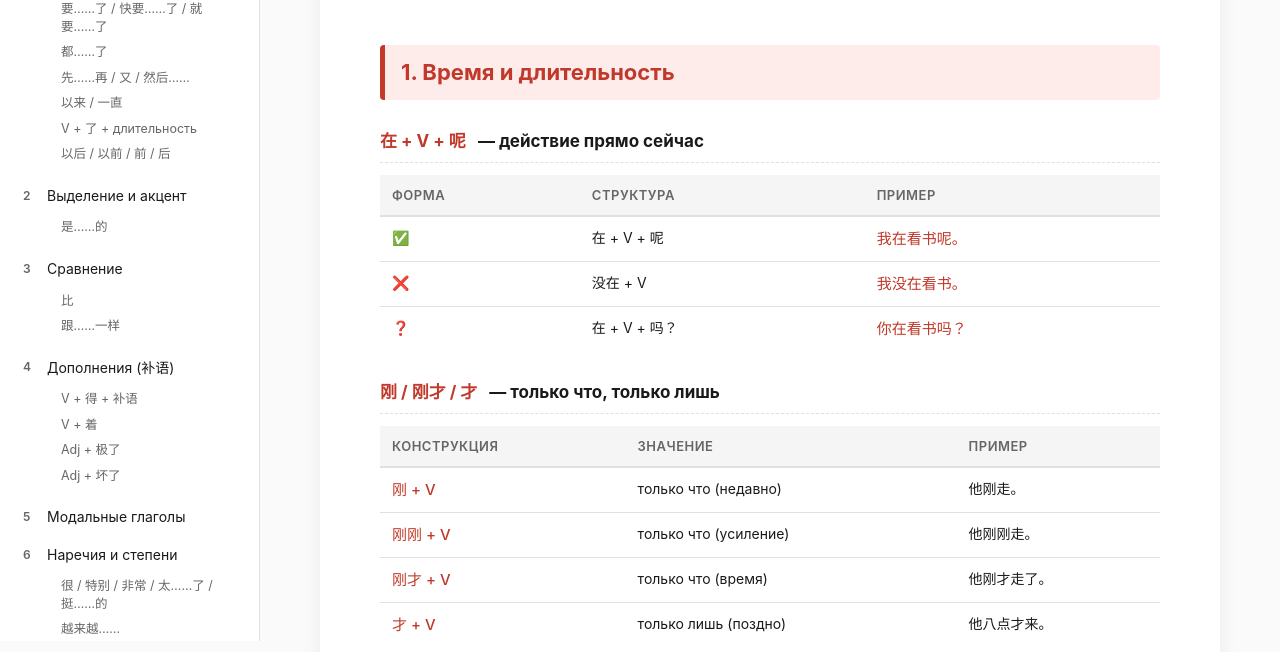
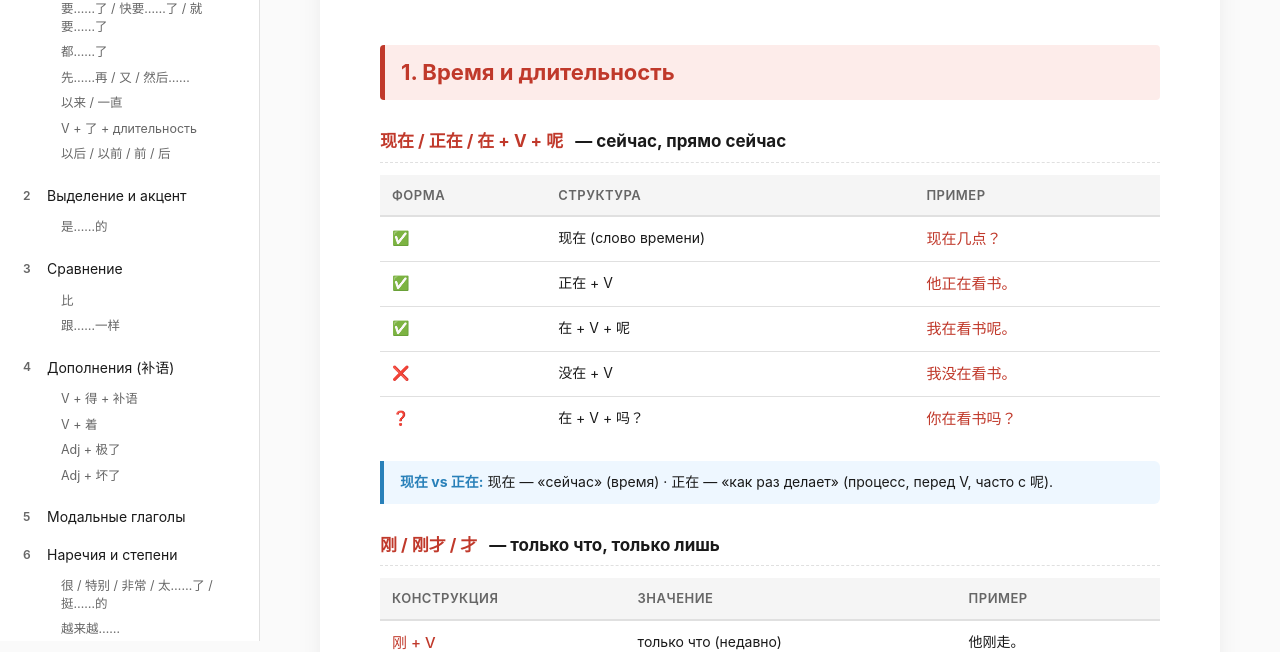
Before and after one commit to AlinaK96/hsk, a plain HTML site: page index.html in a window 1280 px wide. Shown: the part 159-811 px from the top of the page. Drawn offline with Linux system fonts and the light colour scheme.

Commit message:
新增: 现在/正在 + 先……再 vs 先……然后

```diff
--- a/index.html
+++ b/index.html
@@ -498,12 +498,24 @@
       <!-- 1 -->
       <h2 id="t1">1. Время и длительность</h2>
 
-      <h3><span class="cn">在 + V + 呢</span> — действие прямо сейчас</h3>
-      <table>
-        <tr>
-          <th>Форма</th>
-          <th>Структура</th>
-          <th>Пример</th>
+      <h3>
+        <span class="cn">现在 / 正在 / 在 + V + 呢</span> — сейчас, прямо сейчас
+      </h3>
+      <table>
+        <tr>
+          <th>Форма</th>
+          <th>Структура</th>
+          <th>Пример</th>
+        </tr>
+        <tr>
+          <td class="ok">✅</td>
+          <td>现在 (слово времени)</td>
+          <td class="cn-cell">现在几点？</td>
+        </tr>
+        <tr>
+          <td class="ok">✅</td>
+          <td>正在 + V</td>
+          <td class="cn-cell">他正在看书。</td>
         </tr>
         <tr>
           <td class="ok">✅</td>
@@ -521,6 +533,10 @@
           <td class="cn-cell">你在看书吗？</td>
         </tr>
       </table>
+      <div class="rule">
+        <strong>现在 vs 正在:</strong> 现在 — «сейчас» (время) · 正在 — «как раз
+        делает» (процесс, перед V, часто с 呢).
+      </div>
 
       <h3><span class="cn">刚 / 刚才 / 才</span> — только что, только лишь</h3>
       <table>
@@ -675,6 +691,10 @@
           <td>先学习，然后休息。</td>
         </tr>
       </table>
+      <div class="rule">
+        <strong>先……再 vs 先……然后:</strong> обе = «сначала…, потом…» · 再 —
+        разг., будущее/план · 然后 — нейтрально, любой момент.
+      </div>
 
       <h3>
         <span class="cn">以来 / 一直</span> — действие началось в прошлом и
```
